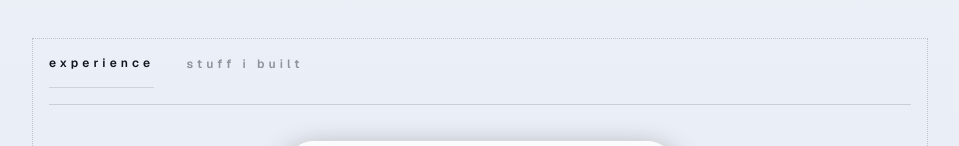
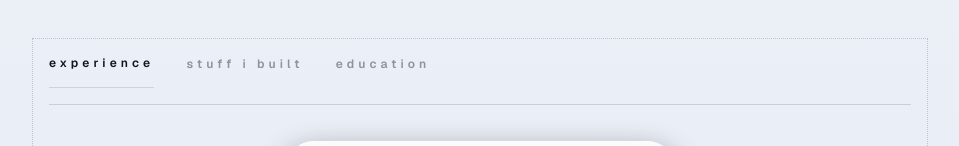
Before and after one commit to neerajk001/remote-portfolio, a Next.js app: page / in a window 1280 px wide. Shown: the part 582-728 px from the top of the page, without its empty margins (160-1119 px from the left). Built offline with nearby package versions, Linux system fonts and the light colour scheme.

Commit message:
added the ed

```diff
--- a/app/page.tsx
+++ b/app/page.tsx
@@ -38,6 +38,15 @@ const builtItems = [
   },
 ];
 
+const educationItems = [
+  {
+    period: "2022 — 2026",
+    degree: "Bachelor of Technology in Computer Science",
+    institution: "University of Mumbai",
+    location: "mumbai",
+  },
+];
+
 const techStack = [
   "TypeScript",
   "React.js",
@@ -51,9 +60,9 @@ const techStack = [
 type Theme = "dark" | "light";
 
 export default function Home() {
-  const [activeTab, setActiveTab] = useState<"experience" | "built">(
-    "experience"
-  );
+  const [activeTab, setActiveTab] = useState<
+    "experience" | "built" | "education"
+  >("experience");
   const [theme, setTheme] = useState<Theme>("dark");
 
   useEffect(() => {
@@ -148,8 +157,19 @@ export default function Home() {
             >
               stuff i built
             </button>
+            <button
+              className={`pb-4 transition ${
+                activeTab === "education"
+                  ? "border-b border-white text-white"
+                  : "text-white/40 hover:text-white/70"
+              }`}
+              onClick={() => setActiveTab("education")}
+              type="button"
+            >
+              education
+            </button>
           </div>
-          {activeTab === "experience" ? (
+          {activeTab === "experience" && (
             <div className="mt-6 divide-y divide-white/5">
               {experienceItems.map((item) => (
                 <div
@@ -174,7 +194,8 @@ export default function Home() {
                 </div>
               ))}
             </div>
-          ) : (
+          )}
+          {activeTab === "built" && (
             <div className="mt-6 divide-y divide-white/5">
               {builtItems.map((item) => (
                 <div
@@ -224,6 +245,32 @@ export default function Home() {
                         <path d="M21 14v6a2 2 0 0 1-2 2H5a2 2 0 0 1-2-2V5a2 2 0 0 1 2-2h6" />
                       </svg>
                     </a>
+                  </div>
+                </div>
+              ))}
+            </div>
+          )}
+          {activeTab === "education" && (
+            <div className="mt-6 divide-y divide-white/5">
+              {educationItems.map((item) => (
+                <div
+                  key={`${item.degree}-${item.institution}`}
+                  className="flex flex-col gap-4 py-6 sm:flex-row sm:items-center sm:justify-between"
+                >
+                  <div className="flex flex-col gap-2">
+                    <span className="text-xs uppercase tracking-[0.35em] text-white/40">
+                      {item.period}
+                    </span>
+                    <div className="text-lg font-semibold text-white">
+                      {item.degree}
+                    </div>
+                    <div className="text-sm text-white/50">{item.institution}</div>
+                  </div>
+                  <div className="flex w-full items-center justify-end gap-4">
+                    <span className="rounded-full border border-white/10 bg-white/5 px-3 py-1 text-[10px] uppercase tracking-[0.35em] text-white/50">
+                      {item.location}
+                    </span>
+                    <span className="text-lg text-white/50">↗</span>
                   </div>
                 </div>
               ))}
```
Also changed, not shown: 1 other file (tests, documents, lock files or other folders).
